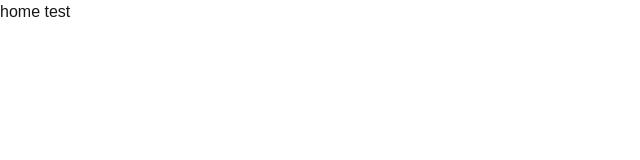
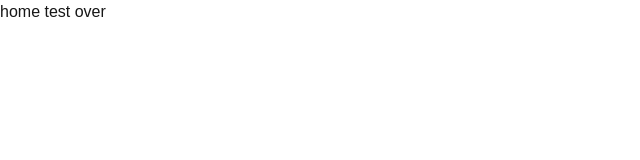
Before and after one commit to hnochx/ktyogo, a Next.js app: page / in a window 1280 px wide. Shown: the top 160 px of the page, without its empty margins (0-640 px from the left). Built offline with nearby package versions, Linux system fonts and the light colour scheme.

Commit message:
Chore: 깃허브 프로젝트 이슈 테스트 Resolve: #2

```diff
--- a/src/app/page.tsx
+++ b/src/app/page.tsx
@@ -1,9 +1,3 @@
-import Image from 'next/image';
-
 export default function Home() {
-  return (
-    <div>
-      home test
-    </div>
-  );
+  return <div>home test over</div>;
 }
```
